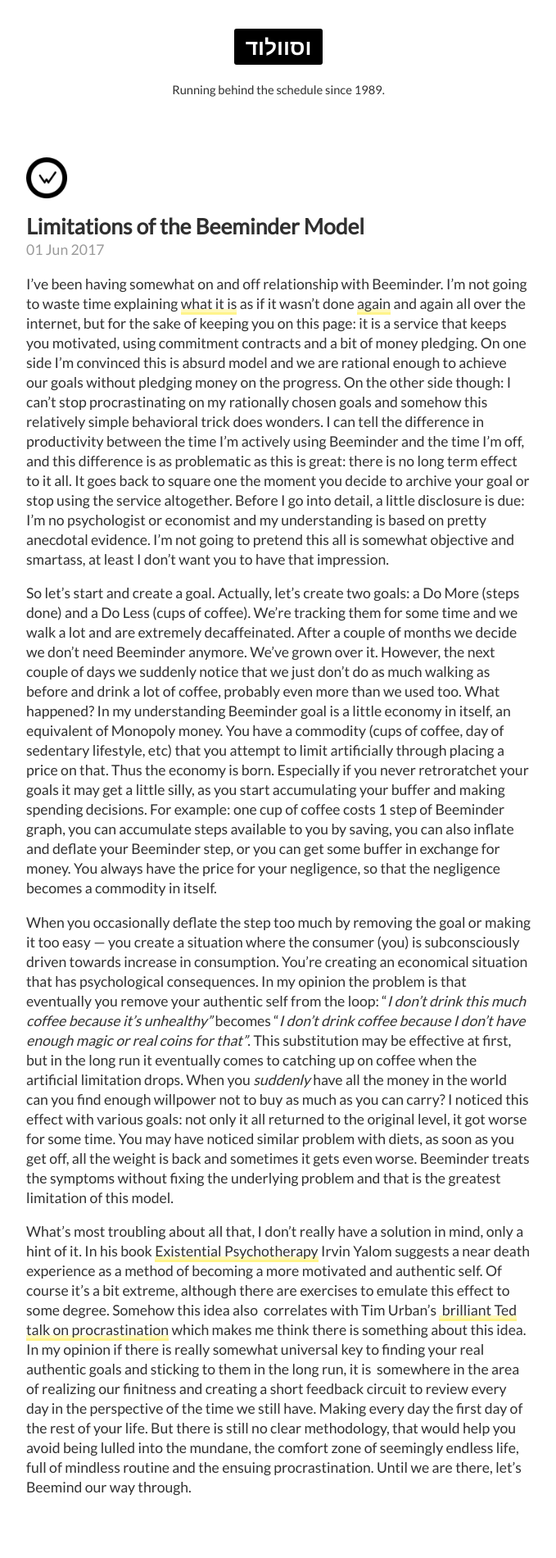
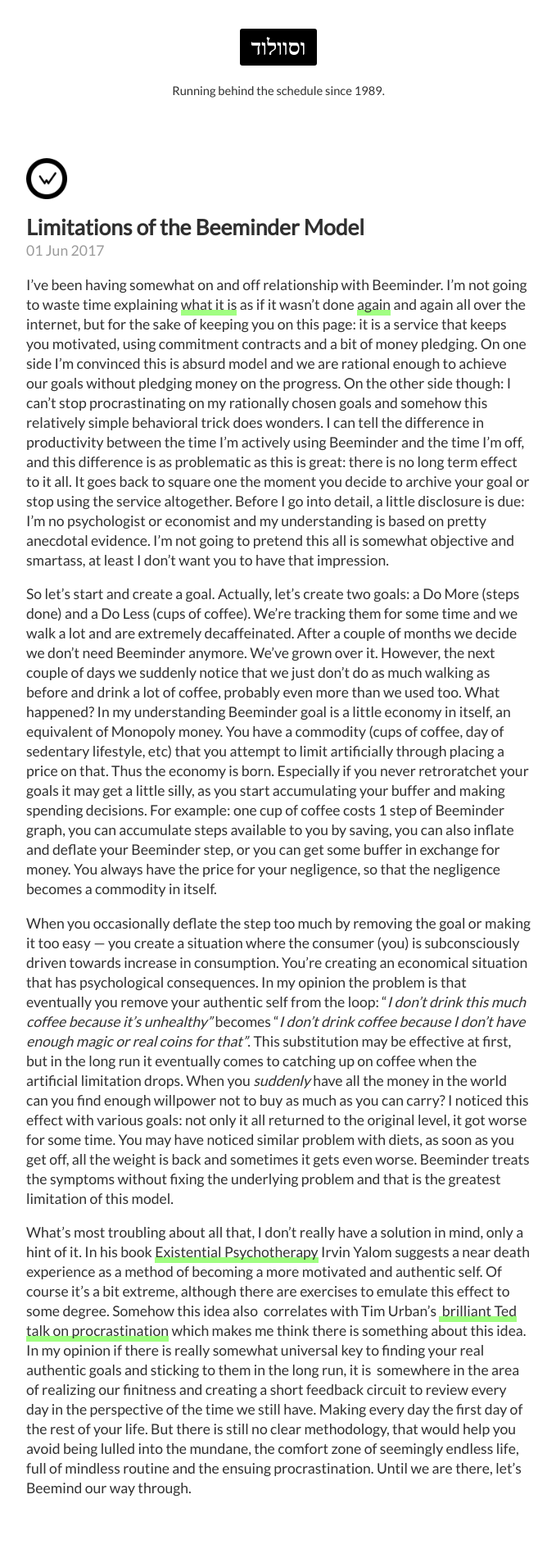
Before and after one commit to wswld/wswld.github.io, a Jekyll site: the page built from index.html, in a window 1280 px wide. Shown: the top 1901 px of the page at 82% size, without its empty margins (300-979 px from the left). Built offline with Jekyll 4.4.1, drawn with Linux system fonts in a browser that asks for light colours; the list of posts is cut into pages by our own code.

Commit message:
Minor visual fixes

```diff
--- a/_sass/_base.scss
+++ b/_sass/_base.scss
@@ -37,12 +37,12 @@
 }
 
 ::-moz-selection { /* Code for Firefox */
-  background: rgba(255,251,72,0.4);
+  background: rgba(255,254,6,0.5);
   color: #000;
 }
 
 ::selection {
-  background: rgba(255,251,72,0.4);
+  background: rgba(255,254,6,0.5);
   color: #000;
 }
 
@@ -56,14 +56,14 @@
   -ms-transition: all 1s ease-in-out;
   -o-transition: all 1s ease-in-out;
   transition: all 1s ease-in-out;
-  border-bottom: 3px solid rgba(255,240,91,0.7);
-  box-shadow: inset 0 -4px 0 rgba(255,240,91,0.4);
+  border-bottom: 3px solid rgba(68,254,6,0.5);
+  box-shadow: inset 0 -4px 0 rgba(68,254,6,0.5);
 
 
   // `:focus` is linked to `:hover` for basic accessibility
   &:hover,
   &:focus {
-    background: rgba(255,240,91,0.4);
+    background: rgba(68,254,6,0.7);
     color:black;
 
     -webkit-transition: none;
@@ -71,7 +71,7 @@
     -ms-transition: none;
     -o-transition: none;
     transition: none;
-    border-bottom: 3px solid rgba(255,240,91,0.7);
+    border-bottom: 3px solid rgba(68,254,6,0.5);
   }
 
   strong {
--- a/_sass/_masthead.scss
+++ b/_sass/_masthead.scss
@@ -1,6 +1,9 @@
 // Masthead
 //
 // Super small header above the content for site name and short description.
+
+
+@import url('https://fonts.googleapis.com/css?family=Tinos:700');
 
 .masthead {
   padding-top:    1rem;
@@ -10,6 +13,7 @@
 }
 
 .masthead-title {
+
   color: white;
   background-color: #000000;
   border-radius: 3px;
@@ -93,6 +97,7 @@
 
 
   a {
+    font-family: "Tinos", serif;
     color: inherit;
     -webkit-transition: none;
     -moz-transition: none;
@@ -101,6 +106,7 @@
     transition: none;
     border-bottom: none;
     box-shadow:none;
+    font-weight:700;
 
 
   }
```
